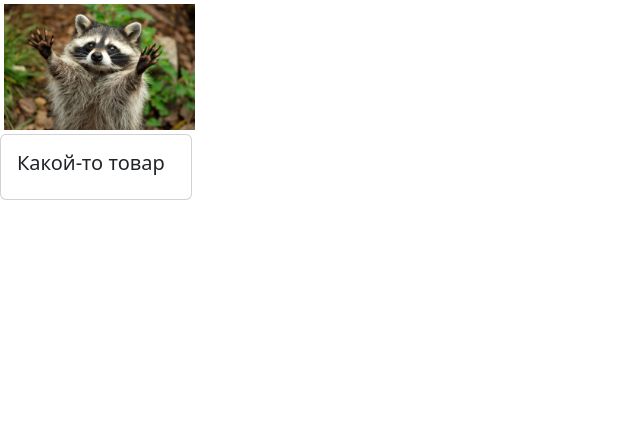
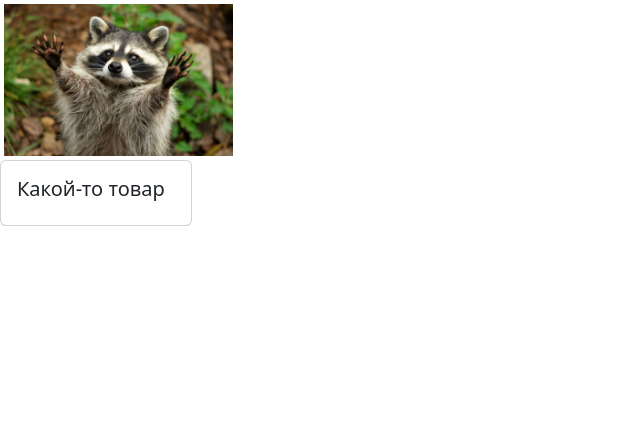
Before and after one commit to MikeVeretennikov/DjangoCatalogApp, a Django app: template lyceum/templates/catalog/item.html in a window 1280 px wide. Shown: the part 64-489 px from the top of the page, without its empty margins (0-640 px from the left). Run offline with Django 3.2, Linux system fonts and the light colour scheme; the template is opened without the code that fills it, so the values that code supplies are empty.

Commit message:
feat: add own css

```diff
--- /dev/null
+++ b/lyceum/static_dev/css/my_styles.css
@@ -0,0 +1,7 @@
+.card_main {
+  width: 12rem;
+}
+
+.main_image {
+  max-width: 18%;
+}
--- a/lyceum/templates/base.html
+++ b/lyceum/templates/base.html
@@ -9,6 +9,7 @@
     <meta name="viewport" content="width=device-width, initial-scale=1">
 
     <link rel="stylesheet" href="{% static 'css/bootstrap.min.css' %}">
+    <link rel="stylesheet" href="{% static 'css/my_styles.css' %}">
 
     <link rel="icon" type="image" href="{% static 'files/favicon.ico' %}" sizes="48x48" />
     <link rel="icon" type="image/svg+xml" href="{% static 'files/favicon.svg' %}" />
@@ -29,7 +30,7 @@
   <main>
 
     <div class="m-1">
-      <img style="max-width: 15%;" src="{% static 'img/raccoon.jpg' %}">
+      <img class="main_image" src="{% static 'img/raccoon.jpg' %}">
     </div>
 
 
--- a/lyceum/templates/catalog/item.html
+++ b/lyceum/templates/catalog/item.html
@@ -4,7 +4,7 @@
 
 {% block content%}
 
-<div class="card me-2" style="width: 12rem;">
+<div class="card card_main me-2">
 
   <div class="card-body">
     <h5 class="card-title">Какой-то товар</h5>
--- a/lyceum/templates/catalog/item_list.html
+++ b/lyceum/templates/catalog/item_list.html
@@ -8,7 +8,7 @@
   <div class="row m-2">
 
     {% for item in content %}
-    <div class="card me-2" style="width: 12rem;">
+    <div class="card card_main me-2">
       <img class="card-img-top" src="{% static 'img/' %}{{ item.image }}">
       <div class="card-body">
         <h5 class="card-title">{{ item.name }}</h5>
--- a/lyceum/templates/homepage/main.html
+++ b/lyceum/templates/homepage/main.html
@@ -9,7 +9,7 @@
   <div class="row m-2">
 
     {% for item in content %}
-    <div class="card me-2" style="width: 12rem;">
+    <div class="card card_main me-2">
       <img class="card-img-top" src="{% static 'img/' %}{{ item.image }}">
       <div class="card-body">
         <h5 class="card-title">{{ item.name }}</h5>
```
